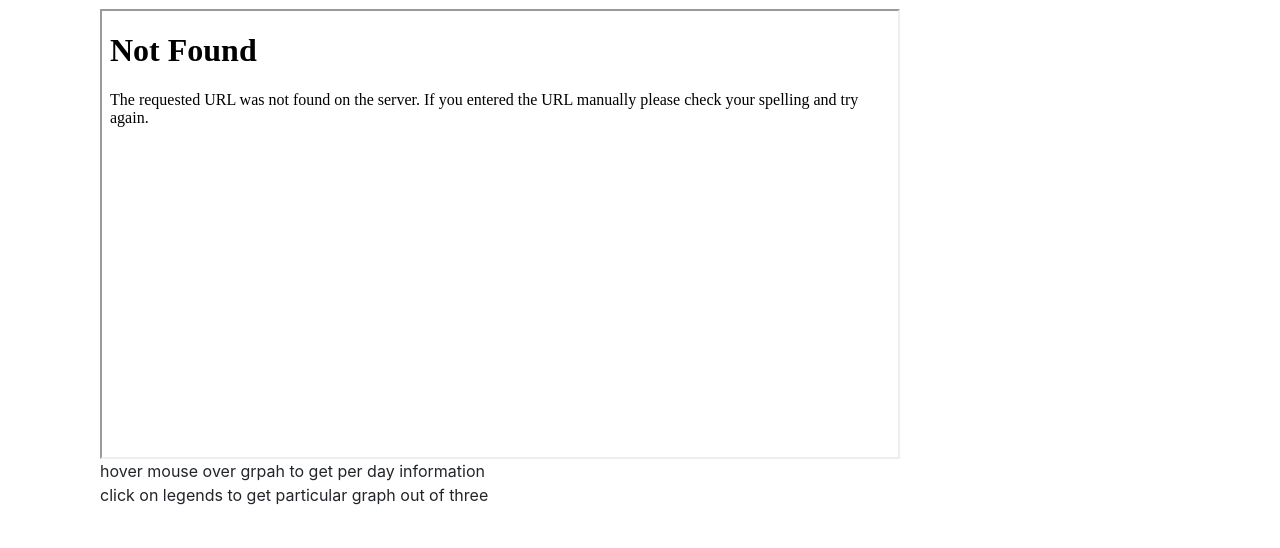
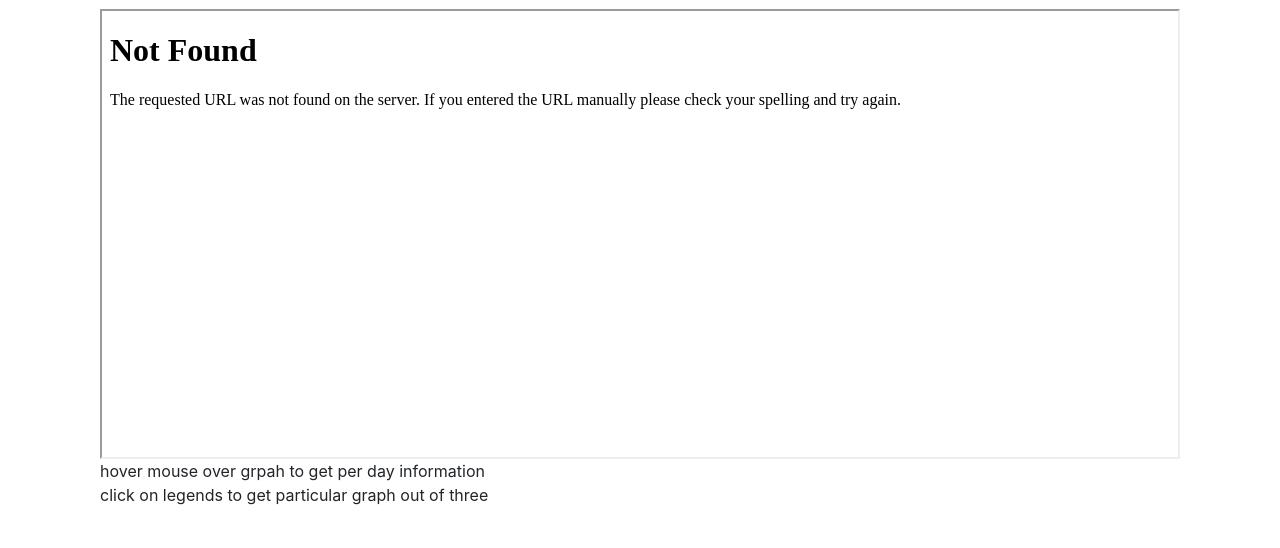
Before and after one commit to nikhilagrawal171/covid19_Prediction_Analysis, a Flask app: page /outbreak in a window 1280 px wide. Shown: the part 1063-1611 px from the top of the page. Run offline with Flask 2, Linux system fonts and the light colour scheme; parts of the project's set-up code (start-up, migrations or seed data) failed here and were passed over; some libraries are stand-ins or nearby versions.

Commit message:
Update outbreak.html

```diff
--- a/templates/outbreak.html
+++ b/templates/outbreak.html
@@ -117,7 +117,7 @@
       <!-- protect section end -->
 
       <div class=container>
-      <iframe title="COVID-19 Cases trends" src="/static/images/indiaconfirm.html" align="middle"  height="450" width="800"></iframe>
+      <iframe title="COVID-19 Cases trends" src="/static/images/indiaconfirm.html" align="middle"  height="450" style="width: 0; min-width: 100% !important;"></iframe>
       <div class="relative">hover mouse over grpah to get per day information</div>
       <div class="rev">click on legends to get particular graph out of three</div>
 
```
